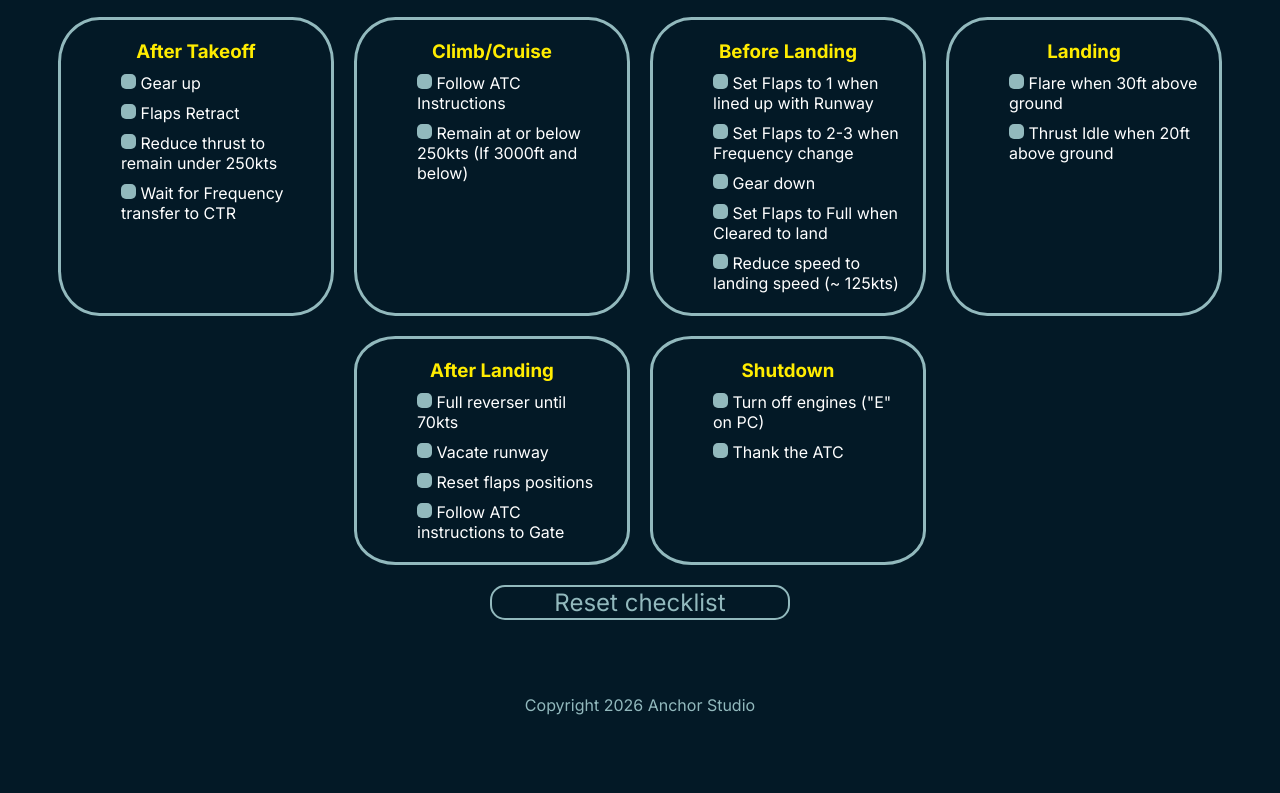
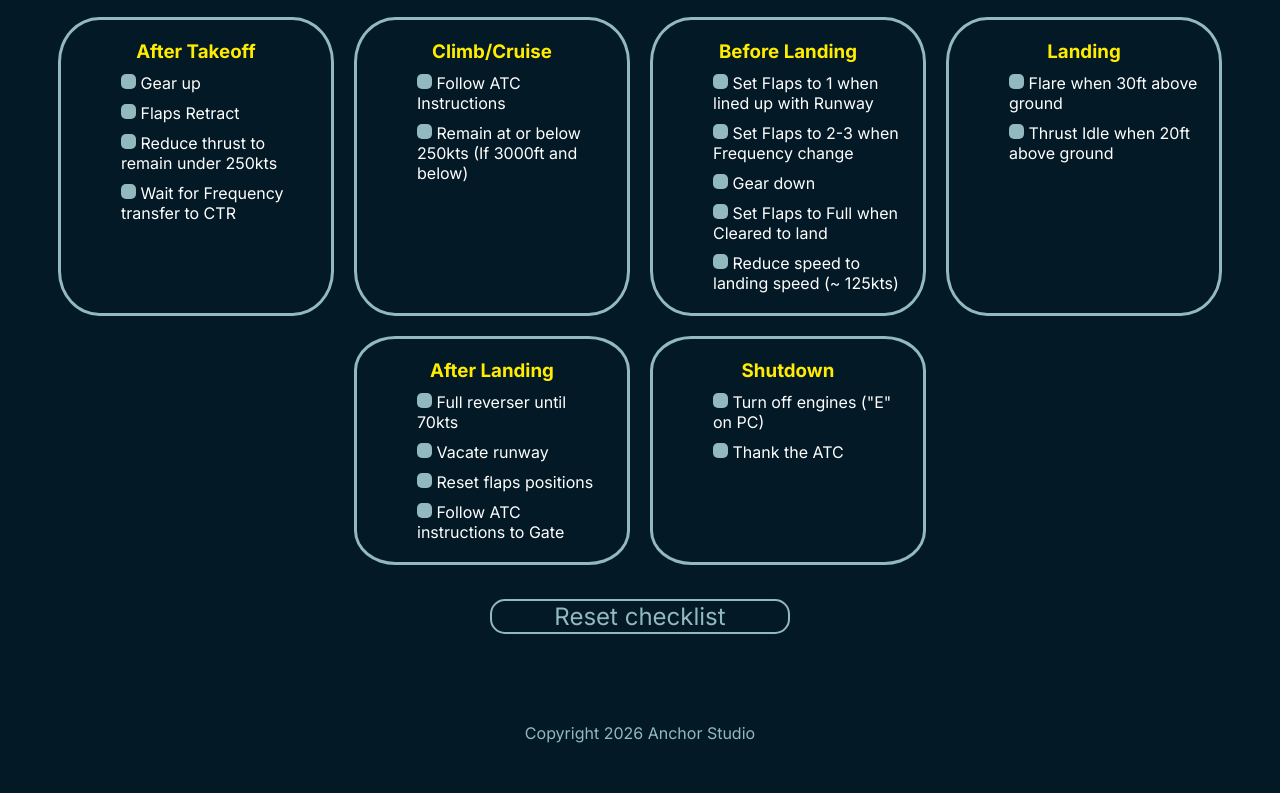
Before and after one commit to yuker-dev/24Check, a plain HTML site: page index.html in a window 1280 px wide. Shown: the part 727-1520 px from the top of the page. Before the commit the page ends 1492 px from the top, so only its background shows below. Drawn offline with Linux system fonts and the light colour scheme.

Commit message:
Small change due to the reset button being to close to the checklists

```diff
--- a/index.html
+++ b/index.html
@@ -268,7 +268,7 @@
           </div>
         </div>
         <div class="resetbtn">
-          <button type="reset" class="button">Reset checklist</button>
+          <button type="reset" class="resetButton">Reset checklist</button>
         </div>
       </form>
     </main>
--- a/style.css
+++ b/style.css
@@ -100,9 +100,9 @@ form {
   margin-top: 10px;
 }
 
-.button {
+.resetButton {
   border: solid 2px #92b9bd;
-  margin: 10px;
+  margin: 1.5rem;
   background-color: #031926;
   color: #92b9bd;
   font-size: 1.5rem;
@@ -114,7 +114,7 @@ form {
     color 0.3s ease;
 }
 
-.button:hover {
+.resetButton:hover {
   background-color: #92b9bd;
   color: #031926;
 }
```
